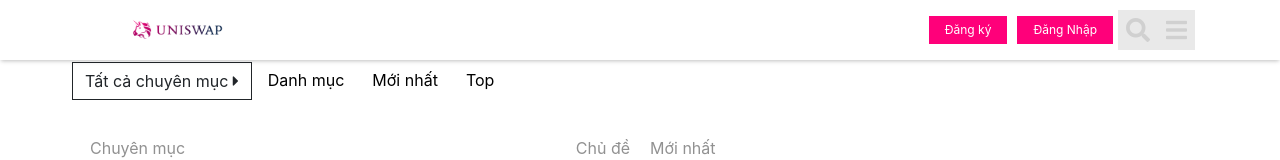
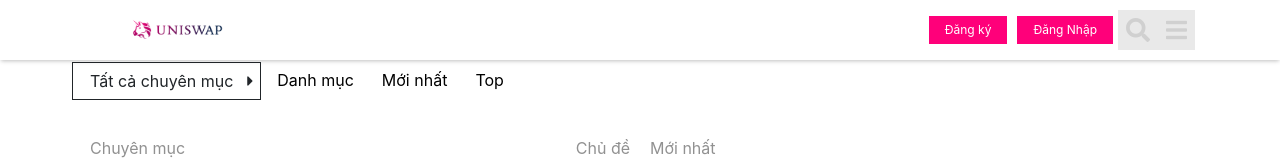
Before and after one commit to QuoccNguyenn/Uni-forum, a React (Create React App) app in the folder swap/: page /categories in a window 1280 px wide. Shown: the top 160 px of the page. Built offline with nearby package versions, Linux system fonts and the light colour scheme.

Commit message:
update 255 17h34

```diff
--- a/swap/src/App.js
+++ b/swap/src/App.js
@@ -1,4 +1,4 @@
-import React, { useState } from 'react';
+import React from 'react';
 import styled from 'styled-components';
 import Nav from './components/nav/nav';
 import Home from './view/Home/Home';
--- a/swap/src/components/ListControl/ListControl.jsx
+++ b/swap/src/components/ListControl/ListControl.jsx
@@ -69,7 +69,10 @@ function ListControl() {
     return(
         <ListControlSection>
             <Selection>
-                <div className='dropdown' onClick={handleClick}>Tất cả chuyên mục <a><i className={click ? "fas fa-caret-down" : "fas fa-caret-right"}></i></a></div>
+                <div className='dropdown-holder' onClick={handleClick}>
+                    <div className='dropdown'>Tất cả chuyên mục</div>
+                    <div className='dropdown-icon'><i className={click ? "fas fa-caret-down" : "fas fa-caret-right"}></i></div>
+                </div>
                 <SelectionItem className={click ? "active" : ""}>
                     {category.map(item => (
                         <Item style={item.decor}>
@@ -127,10 +130,24 @@ const ListControlSection = styled.section`
 const Selection = styled.div`
     margin: 2px;
 
+    .dropdown-holder{
+        display: flex;
+        flex-direction: row;
+        align-items: center;
+
+        border: 1px solid;
+        padding: 0 5px;
+
+        cursor: pointer;
+    }
+
     .dropdown{
         padding:6px 12px;
-        cursor: pointer;
-        border: 1px solid;
+    }
+
+    .dropdown-icon{
+        width: 10px;
+        text-align: center;
     }
 
     div{
--- a/swap/src/components/latest/latest.jsx
+++ b/swap/src/components/latest/latest.jsx
@@ -23,14 +23,14 @@ const Latest = () => {
                             <tr>
                                 <TdLates>
 
-                                    <TdLink href="#">Community Governance Process</TdLink>
+                                    <TdLink href="/#">Community Governance Process</TdLink>
 
-                                    <TdLink href="#" className="link_bot">
+                                    <TdLink href="/#" className="link_bot">
                                         <TdSpan className="badge-category-bg" style={{ background: '#652D90' }}></TdSpan>
                                         <TdSpan className="category-name">Governance-Meta</TdSpan>
                                     </TdLink>
 
-                                    <TdLink href="#" className="topic-excerpt">
+                                    <TdLink href="/#" className="topic-excerpt">
                                         This document is a suggested process for developing and advancing Uniswap Governance Proposals. It is a living document intended to be owned, modified and enforced by the Uniswap community.
                                         Note: Autonomous proposals ar…
                                         <span className="topic-excerpt-more">đọc thêm</span>
@@ -40,18 +40,18 @@ const Latest = () => {
 
                                 <TdLates className="posters">
                                     <div className="linePost">
-                                        <a href="#"><img src="https://sjc3.discourse-cdn.com/business6/user_avatar/gov.uniswap.org/ashleigh/50/10_2.png" alt="" /></a>
-                                        <a href="#"><img src="https://sjc3.discourse-cdn.com/business6/user_avatar/gov.uniswap.org/heyjonbray/50/820_2.png" alt="" /></a>
-                                        <a href="#"><img src="https://avatars.discourse-cdn.com/v4/letter/h/bc8723/50.png" alt="" /></a>
-                                        <a href="#"><img src="https://avatars.discourse-cdn.com/v4/letter/a/aeb1de/50.png" alt="" /></a>
-                                        <a href="#"><img src="https://avatars.discourse-cdn.com/v4/letter/m/c68b51/50.png" alt="" /></a>
+                                        <a href="/#"><img src="https://sjc3.discourse-cdn.com/business6/user_avatar/gov.uniswap.org/ashleigh/50/10_2.png" alt="" /></a>
+                                        <a href="/#"><img src="https://sjc3.discourse-cdn.com/business6/user_avatar/gov.uniswap.org/heyjonbray/50/820_2.png" alt="" /></a>
+                                        <a href="/#"><img src="https://avatars.discourse-cdn.com/v4/letter/h/bc8723/50.png" alt="" /></a>
+                                        <a href="/#"><img src="https://avatars.discourse-cdn.com/v4/letter/a/aeb1de/50.png" alt="" /></a>
+                                        <a href="/#"><img src="https://avatars.discourse-cdn.com/v4/letter/m/c68b51/50.png" alt="" /></a>
                                     </div>
                                 </TdLates>
 
                                 <TdLates className="number">15</TdLates>
                                 <TdLates className="number">7.7k</TdLates>
                                 <TdLates className="Age">
-                                    <a href="#">10 Thg 04</a>
+                                    <a href="/#">10 Thg 04</a>
                                 </TdLates>
                             </tr>
                         </Tbody>
--- a/swap/src/components/nav/component/login/login.jsx
+++ b/swap/src/components/nav/component/login/login.jsx
@@ -1,4 +1,4 @@
-import React, { useState } from 'react';
+import React from 'react';
 import styled from 'styled-components';
 
 
@@ -40,7 +40,7 @@ const Login=() =>{
 
                 <FooterForm>
                     <button>Create your account</button>
-                    <a href="">Đăng Nhập</a>
+                    <a href="/">Đăng Nhập</a>
                 </FooterForm>
             </FormLogin>
 
--- a/swap/src/components/nav/nav.jsx
+++ b/swap/src/components/nav/nav.jsx
@@ -54,10 +54,10 @@ const Nav = () => {
 
                                     <div className="category-links">
                                         <div className="title">
-                                            <a href="#">Danh Mục</a>
+                                            <a href="/#">Danh Mục</a>
                                             <ChildUl>
                                                 <li className="cata_link">
-                                                    <a href="#" className="nameLink">
+                                                    <a href="/#" className="nameLink">
                                                         <span className="dot" style={{ background: '#652D90' }}></span>
                                                         <span className="text">Uncategorized</span>
                                                     </a>
@@ -65,42 +65,42 @@ const Nav = () => {
                                                     <b className='topics-count'>131</b>
                                                 </li>
                                                 <li className="cata_link">
-                                                    <a href="#" className="nameLink">
+                                                    <a href="/#" className="nameLink">
                                                         <span className="dot" style={{ background: '#652D90' }}></span>
                                                         <span className="text">Uncategorized</span>
                                                     </a>
 
                                                     <b className='topics-count'>131</b>
                                                 </li><li className="cata_link">
-                                                    <a href="#" className="nameLink">
+                                                    <a href="/#" className="nameLink">
                                                         <span className="dot" style={{ background: '#652D90' }}></span>
                                                         <span className="text">Uncategorized</span>
                                                     </a>
 
                                                     <b className='topics-count'>131</b>
                                                 </li><li className="cata_link">
-                                                    <a href="#" className="nameLink">
+                                                    <a href="/#" className="nameLink">
                                                         <span className="dot" style={{ background: '#652D90' }}></span>
                                                         <span className="text">Uncategorized</span>
                                                     </a>
 
                                                     <b className='topics-count'>131</b>
                                                 </li><li className="cata_link">
-                                                    <a href="#" className="nameLink">
+                                                    <a href="/#" className="nameLink">
                                                         <span className="dot" style={{ background: '#652D90' }}></span>
                                                         <span className="text">Uncategorized</span>
                                                     </a>
 
                                                     <b className='topics-count'>131</b>
                                                 </li><li className="cata_link">
-                                                    <a href="#" className="nameLink">
+                                                    <a href="/#" className="nameLink">
                                                         <span className="dot" style={{ background: '#652D90' }}></span>
                                                         <span className="text">Uncategorized</span>
                                                     </a>
 
                                                     <b className='topics-count'>131</b>
                                                 </li><li className="cata_link">
-                                                    <a href="#" className="nameLink">
+                                                    <a href="/#" className="nameLink">
                                                         <span className="dot" style={{ background: '#652D90' }}></span>
                                                         <span className="text">Uncategorized</span>
                                                     </a>
@@ -129,11 +129,11 @@ const Nav = () => {
 
 }
 
-const Handelclick=()=>{
-     const[click,setclick]= useState(true);
-     console.log(click);
-     return (click);
-}
+// const Handelclick=()=>{
+//      const[click,setclick]= useState(true);
+//      console.log(click);
+//      return (click);
+// }
 
 const BoxNav = styled.nav`
     with:100%;
```
Also changed, not shown: 1 other file (tests, documents, lock files or other folders).
